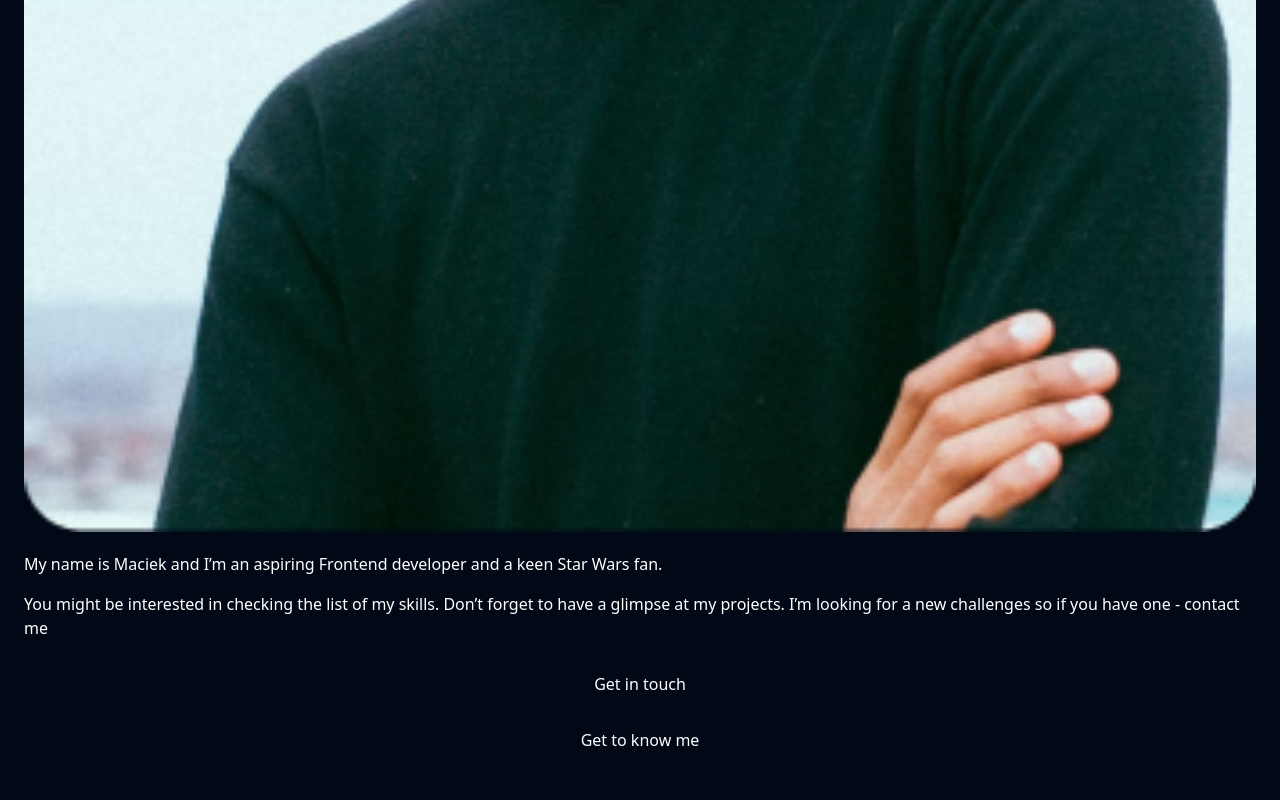
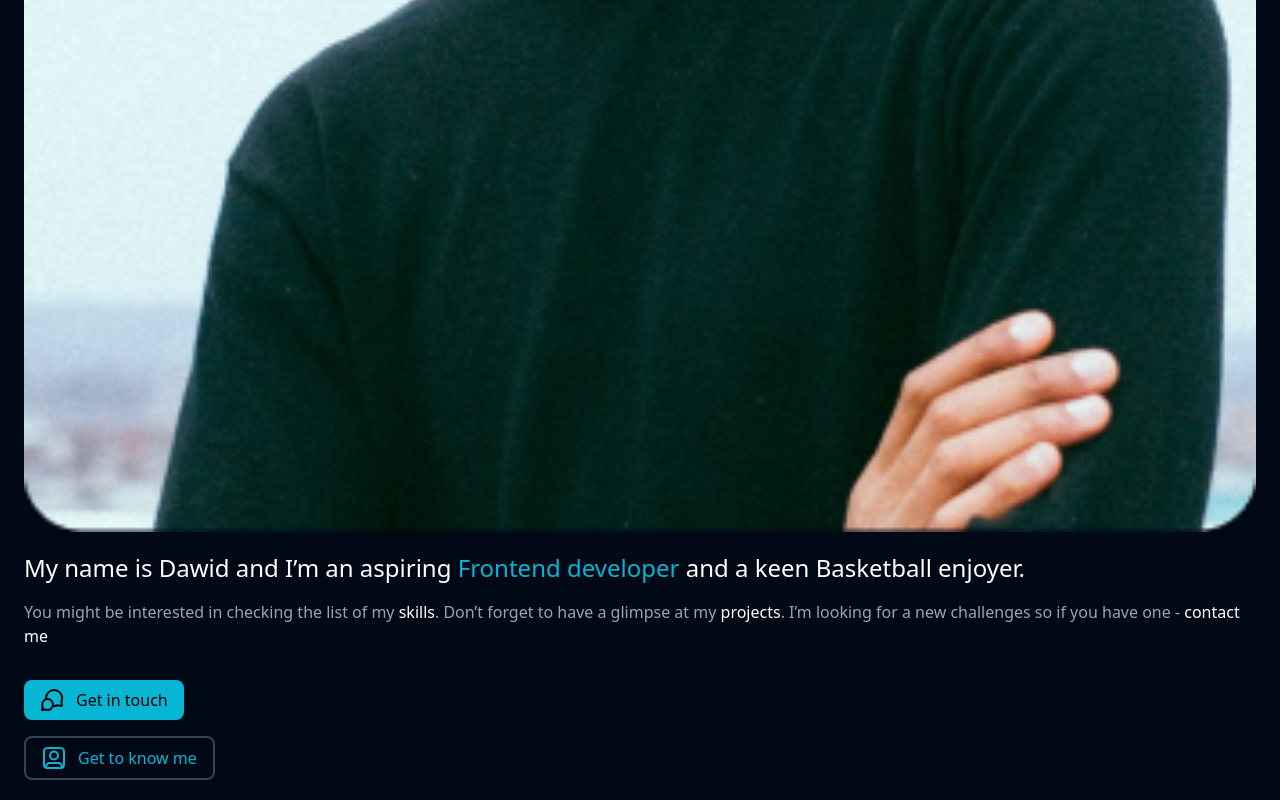
Before and after one commit to Qkari17/My_Page, a website built with Parcel: page src/index.html in a window 1280 px wide. Shown: the part 939-1739 px from the top of the page. Before the commit the page ends 1711 px from the top, so only its background shows below. Built offline with nearby package versions, Linux system fonts and the light colour scheme.

Commit message:
summary added

```diff
--- a/package.json
+++ b/package.json
@@ -1,7 +1,7 @@
 {
   "name": "my_page",
   "version": "1.0.0",
-  "main": "index.js",
+
   "scripts": {
     "test": "echo \"Error: no test specified\" && exit 1",
         "start": "parcel src/index.html",
--- a/src/index.html
+++ b/src/index.html
@@ -27,19 +27,30 @@
         <img src="Frame 2.png" />
         <div class="flex flex-col gap-8">
           <article class="flex flex-col gap-4">
-            <h1>
-              My name is Maciek and I’m an aspiring Frontend developer and a
-              keen Star Wars fan.
+            <h1 class="text-2xl">
+              My name is Dawid and I’m an aspiring
+              <span class="text-cyan-500">Frontend developer</span> and a keen
+              Basketball enjoyer.
             </h1>
-            <p>
-              You might be interested in checking the list of my skills. Don’t
-              forget to have a glimpse at my projects. I’m looking for a new
-              challenges so if you have one - contact me
+            <p class="text-gray-400">
+              You might be interested in checking the list of my
+              <span class="text-white">skills</span>. Don’t forget to have a
+              glimpse at my <span class="text-white">projects</span>. I’m
+              looking for a new challenges so if you have one -
+              <span class="text-white">contact me</span>
             </p>
           </article>
-          <div class="flex flex-col gap-8">
-            <button>Get in touch</button>
-            <button>Get to know me</button>
+          <div class="flex flex-col gap-4 items-start">
+            <button
+              class="flex justify-center gap-3 px-4 py-2 bg-cyan-500 text-black rounded-lg"
+            >
+              <img src="message-chat-circle 1.svg" />Get in touch
+            </button>
+            <button
+              class="flex justify-center gap-3 px-4 py-2 border-2 border-gray-700 text-cyan-500 rounded-lg"
+            >
+              <img src="image-user 1.svg" /> Get to know me
+            </button>
           </div>
         </div>
       </section>
```
Also changed, not shown: src/image-user 1.svg (added), src/message-chat-circle 1.svg (added).
